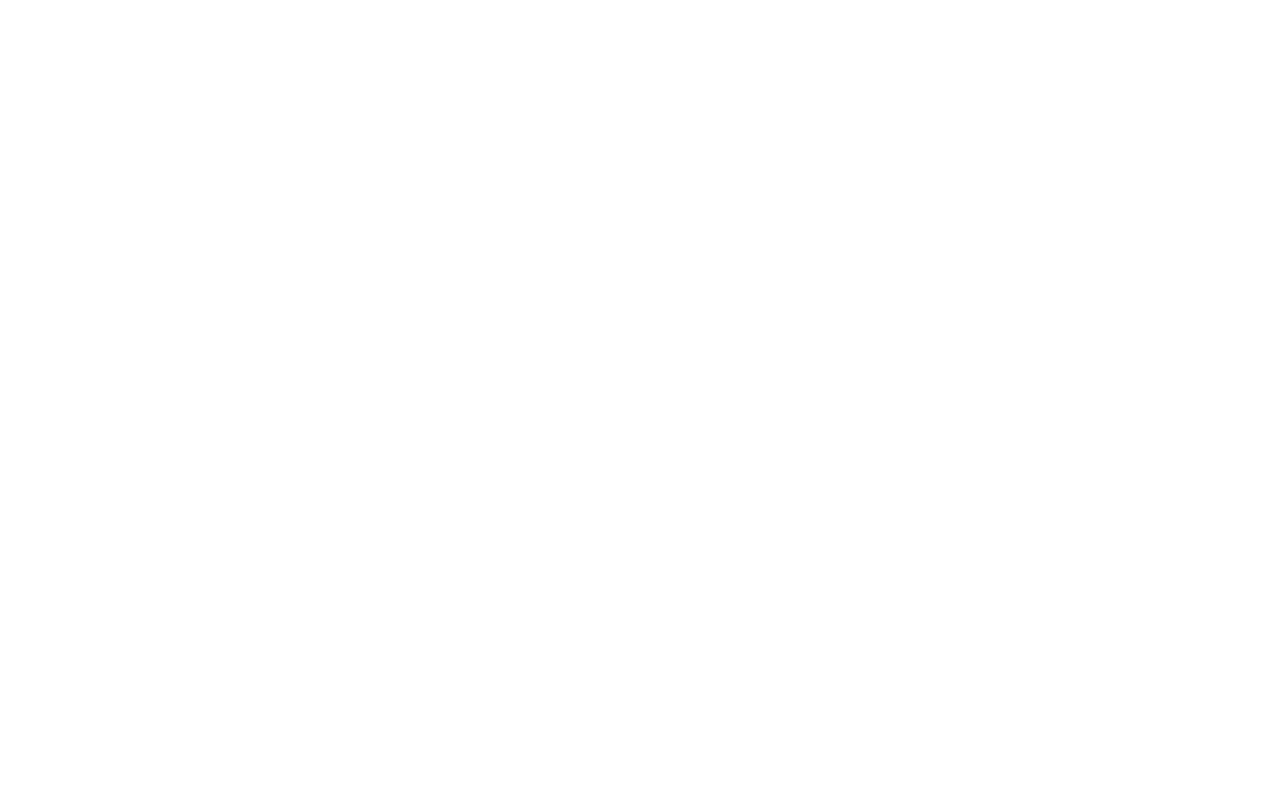
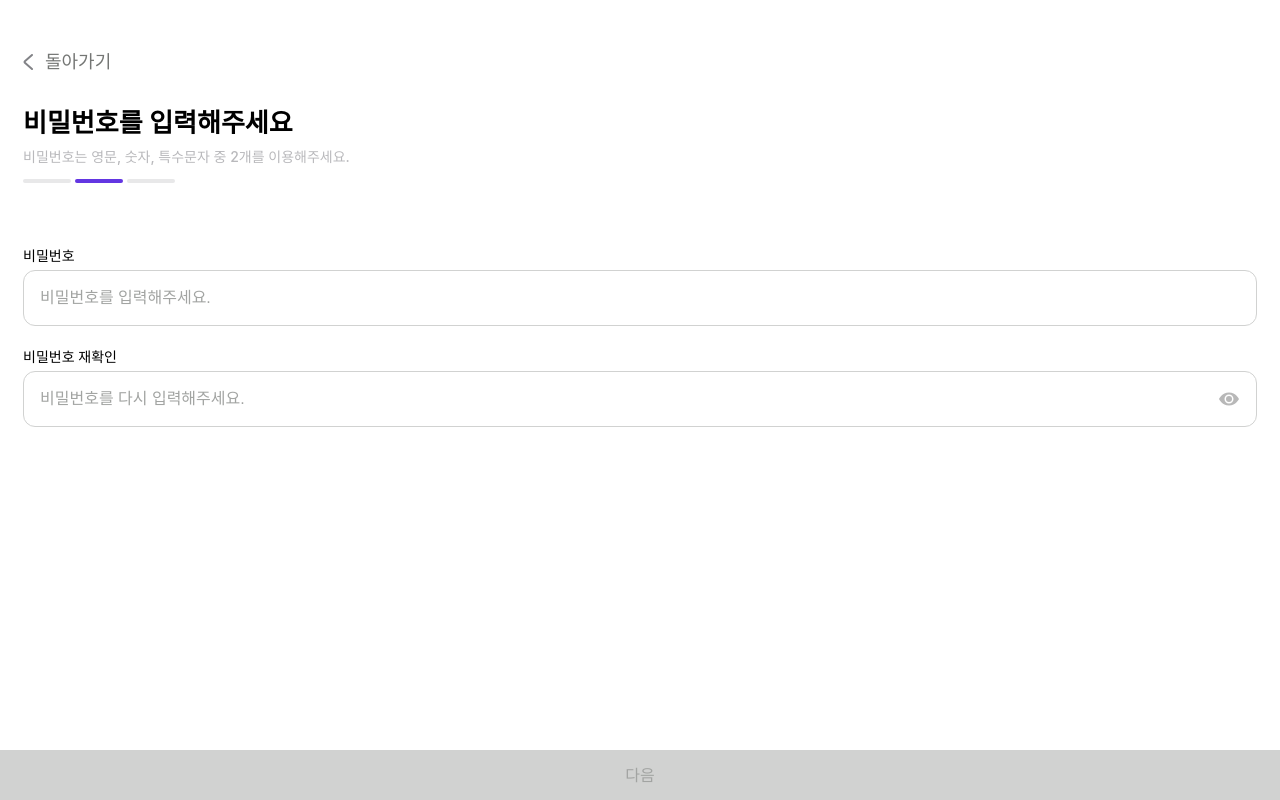
Before and after one commit to GAE-BAL-SAE-BAL/client, a React (Create React App) app: page /signup/step/2 in a window 1280 px wide. Before the commit this address had no page. Built offline with nearby package versions, Linux system fonts and the light colour scheme.

Commit message:
회원가입-비밀번호입력, 회원가입-좋아하는주류

```diff
--- a/package.json
+++ b/package.json
@@ -11,6 +11,7 @@
     "@types/react": "^18.0.0",
     "@types/react-dom": "^18.0.0",
     "axios": "^1.6.7",
+    "classnames": "^2.5.1",
     "dayjs": "^1.11.10",
     "react": "^18.2.0",
     "react-dom": "^18.2.0",
--- a/src/App.tsx
+++ b/src/App.tsx
@@ -1,5 +1,7 @@
 import React from "react";
 import { BrowserRouter, Route, Routes } from "react-router-dom";
+import SignUpStep2 from "./pages/signup/SignUpStep2";
+import SignUpStep3 from "./pages/signup/SignUpStep3";
 
 const App = () => {
   return (
@@ -7,8 +9,8 @@
       <Routes>
         <Route path="/" element={<></>} />
         <Route path="/" element={<></>} />
-        <Route path="/" element={<></>} />
-        <Route path="/" element={<></>} />
+        <Route path="/signup/step/2" element={<SignUpStep2 />} />
+        <Route path="/signup/step/3" element={<SignUpStep3 />} />
         <Route path="/" element={<></>} />
       </Routes>
     </BrowserRouter>
--- /dev/null
+++ b/src/assets/Eye.tsx
@@ -0,0 +1,24 @@
+import React, { SVGProps } from "react";
+
+const Eye = ({ ...props }: SVGProps<SVGSVGElement>) => {
+  return (
+    <svg
+      {...props}
+      width="24"
+      height="24"
+      viewBox="0 0 24 24"
+      fill="none"
+      xmlns="http://www.w3.org/2000/svg"
+    >
+      <path
+        fill-rule="evenodd"
+        clip-rule="evenodd"
+        d="M22 12C22 12 19 5.5 12 5.5C5 5.5 2 12 2 12C2 12 5 18.5 12 18.5C19 18.5 22 12 22 12ZM12 16.5C14.4853 16.5 16.5 14.4853 16.5 12C16.5 9.51472 14.4853 7.5 12 7.5C9.51472 7.5 7.5 9.51472 7.5 12C7.5 14.4853 9.51472 16.5 12 16.5Z"
+        fill="#B8B8B8"
+      />
+      <circle cx="12" cy="12" r="3" fill="#B8B8B8" />
+    </svg>
+  );
+};
+
+export default Eye;
--- /dev/null
+++ b/src/assets/LeftArrow.tsx
@@ -0,0 +1,34 @@
+import React from "react";
+
+const LeftArrow = () => {
+  return (
+    <svg
+      width="10"
+      height="16"
+      viewBox="0 0 10 16"
+      fill="none"
+      xmlns="http://www.w3.org/2000/svg"
+    >
+      <g clipPath="url(#clip0_28_5711)">
+        <path
+          d="M9 1L1.86009 7.24742C1.40476 7.64584 1.40476 8.35417 1.86009 8.75258L9 15"
+          stroke="#828387"
+          strokeWidth="2"
+          strokeLinecap="round"
+        />
+      </g>
+      <defs>
+        <clipPath id="clip0_28_5711">
+          <rect
+            width="10"
+            height="16"
+            fill="white"
+            transform="matrix(-1 0 0 1 10 0)"
+          />
+        </clipPath>
+      </defs>
+    </svg>
+  );
+};
+
+export default LeftArrow;
--- a/src/index.css
+++ b/src/index.css
@@ -47,3 +47,8 @@
   font-size: 14px;
   line-height: 140%;
 }
+
+input[type="password"] {
+  font: small-caption;
+  font-size: 16px;
+}
--- /dev/null
+++ b/src/pages/signup/SignUpStep2.tsx
@@ -0,0 +1,88 @@
+import React, { useState } from "react";
+import LeftArrow from "../../assets/LeftArrow";
+import { useNavigate } from "react-router-dom";
+import Eye from "../../assets/Eye";
+
+const SignUpStep2 = () => {
+  const navigate = useNavigate();
+  const [passwordVisible, setPasswordVisible] = useState("password");
+  const [password, setPassword] = useState("");
+  const [repassword, setRepassword] = useState("");
+
+  return (
+    <div className="w-full h-[100vh] flex flex-col px-[23px] gap-8">
+      <hgroup className="w-full flex items-center gap-3 mt-12">
+        <LeftArrow />
+        <span className="text-[18px] font-normal text-[#747674]">돌아가기</span>
+      </hgroup>
+      <hgroup className="flex flex-col h-full gap-[8px]">
+        <h1 className=" font-[600] title-md">비밀번호를 입력해주세요</h1>
+        <span className=" text-[14px] font-[500] text-[#B9B9BC]">
+          비밀번호는 영문, 숫자, 특수문자 중 2개를 이용해주세요.{" "}
+        </span>
+        <div className="w-full flex h-[10px] items-center gap-[4px]">
+          <div className="w-[48px] mt-auto h-[4px] bg-[#E8E8E9] rounded-full" />
+          <div className="w-[48px] mt-auto h-[4px] bg-[#6336E2] rounded-full" />
+          <div className="w-[48px] mt-auto h-[4px] bg-[#E8E8E9] rounded-full" />
+        </div>
+        <main className="mt-[54px] h-full flex flex-col gap-[20px]">
+          <div className="flex flex-col rounded-[12px] gap-[4px]">
+            <span className="text-black text-[14px] font-[500]">비밀번호</span>
+            <div className="relative h-[56px]">
+              <input
+                onChange={({ target: { value } }) => setPassword(value)}
+                value={password}
+                type="password"
+                // type={passwordVisible}
+                placeholder="비밀번호를 입력해주세요."
+                className="border-[1px] absolute w-full px-[16px] h-[56px] hover:border-[#6336E2] rounded-[12px] outline-none border-solid border-[#D1D2D1]"
+              />
+              {/* <Eye
+                onClick={() =>
+                  setPasswordVisible((prev) =>
+                    prev === "password" ? "input" : "password"
+                  )
+                }
+                className="absolute right-4 top-[16px]"
+              /> */}
+            </div>
+          </div>
+          <div className="flex flex-col rounded-[12px] gap-[4px]">
+            <span className="text-black text-[14px] font-[500]">
+              비밀번호 재확인
+            </span>
+            <div className="relative h-[56px]">
+              <input
+                onChange={({ target: { value } }) => setRepassword(value)}
+                value={repassword}
+                type={passwordVisible}
+                placeholder="비밀번호를 다시 입력해주세요."
+                className="border-[1px] w-full p-[16px] h-[56px] hover:border-[#6336E2] rounded-[12px] outline-none border-solid border-[#D1D2D1]"
+              />
+              <Eye
+                onClick={() =>
+                  setPasswordVisible((prev) =>
+                    prev === "password" ? "input" : "password"
+                  )
+                }
+                className="absolute right-4 top-[16px]"
+              />
+            </div>
+          </div>
+          <button
+            onClick={() => navigate("/signup/step/3")}
+            style={{
+              marginLeft: "calc(-50vw + 50%)",
+            }}
+            className=" w-[100vw] mt-auto py-[13px] bg-[#6336E2] flex items-center justify-center text-white disabled:bg-[#D1D2D1] disabled:text-[#A2A4A2]"
+            disabled={!(password.trim() && repassword.trim())}
+          >
+            다음
+          </button>
+        </main>
+      </hgroup>
+    </div>
+  );
+};
+
+export default SignUpStep2;
--- /dev/null
+++ b/src/pages/signup/SignUpStep3.tsx
@@ -0,0 +1,81 @@
+import React, { useState } from "react";
+import LeftArrow from "../../assets/LeftArrow";
+import { useNavigate } from "react-router-dom";
+import classNames from "classnames";
+
+const SignUpStep3 = () => {
+  const [preferDrink, setPreferDrink] = useState([] as string[]);
+  const navigate = useNavigate();
+
+  const handleAddPreferDrink = (drink: string) => {
+    if (preferDrink.length === 3) return;
+    if (preferDrink.includes(drink))
+      return setPreferDrink((prev) => prev.filter((title) => title !== drink));
+    setPreferDrink((prev) => [...prev, drink]);
+  };
+
+  return (
+    <div className="w-full h-[100vh] flex flex-col px-[23px] py-12 gap-8">
+      <hgroup className="w-full flex items-center gap-3">
+        <LeftArrow />
+        <span className="text-[18px] font-normal text-[#747674]">돌아가기</span>
+      </hgroup>
+      <hgroup className="flex flex-col h-full gap-[8px]">
+        <h1 className=" font-[600] title-md">좋아하는 주류를 골라주세요</h1>
+        <span className=" text-[14px] font-[500] text-[#B9B9BC]">
+          추천을 위해서 최대 3개의 주류를 골라주세요.
+        </span>
+        <div className="w-full flex h-[10px] items-center gap-[4px]">
+          <div className="w-[48px] mt-auto h-[4px] bg-[#E8E8E9] rounded-full" />
+          <div className="w-[48px] mt-auto h-[4px] bg-[#E8E8E9] rounded-full" />
+          <div className="w-[48px] mt-auto h-[4px] bg-[#6336E2] rounded-full" />
+        </div>
+        <main className="mt-[54px] h-full flex flex-col gap-[20px]">
+          <div className="w-full flex flex-wrap gap-[12px]">
+            {[
+              "국내 맥주",
+              "국외 맥주",
+              "소주",
+              "과일주",
+              "브랜디",
+              "와인",
+              "위스키",
+              "샴페인",
+              "막걸리",
+              "복분자",
+            ].map((drink: string) => (
+              <button
+                key={drink}
+                onClick={() => handleAddPreferDrink(drink)}
+                className={classNames(
+                  "flex items-center w-fit rounded-[12px] justify-center border-[1px] border-solid py-[12px] px-[20px]",
+                  preferDrink.includes(drink)
+                    ? "border-[#6336E2] text-[#6336E2]"
+                    : "border-[#DBDCDE] text-[#000]"
+                )}
+              >
+                <span className="text-[16px] font-[400]">{drink}</span>
+              </button>
+            ))}
+          </div>
+        </main>
+        <div className="flex flex-col gap-[12px]">
+          <button className="w-full py-[13px] border-[1px] border-solid border-[#6336E2] rounded-[12px]">
+            <span className="text-[18px] font-[600] text-[#6336E2]">
+              넘어갈래요
+            </span>
+          </button>
+          <button
+            onClick={() => navigate("/")}
+            disabled={!preferDrink.length}
+            className="w-full py-[13px] border-[1px] bg-[#6336E2] rounded-[12px] text-[white] disabled:bg-[#D1D2D1] disabled:text-[#A2A4A2]"
+          >
+            <span className="text-[18px] font-[600]">다음</span>
+          </button>
+        </div>
+      </hgroup>
+    </div>
+  );
+};
+
+export default SignUpStep3;
```
Also changed, not shown: 2 other files (tests, documents, lock files or other folders).
